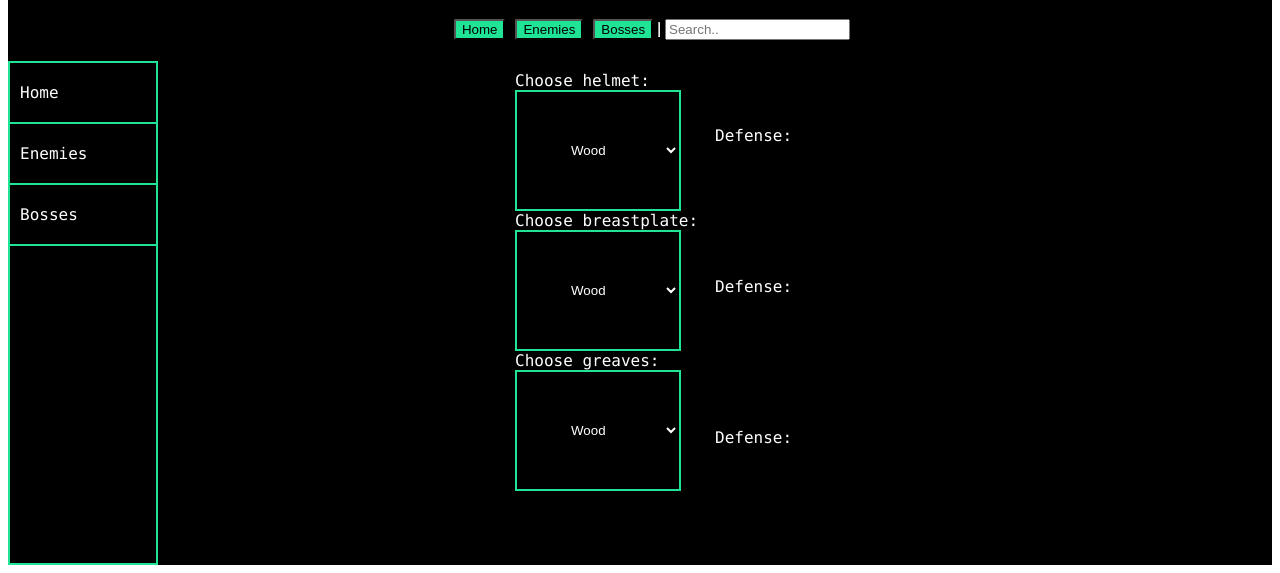
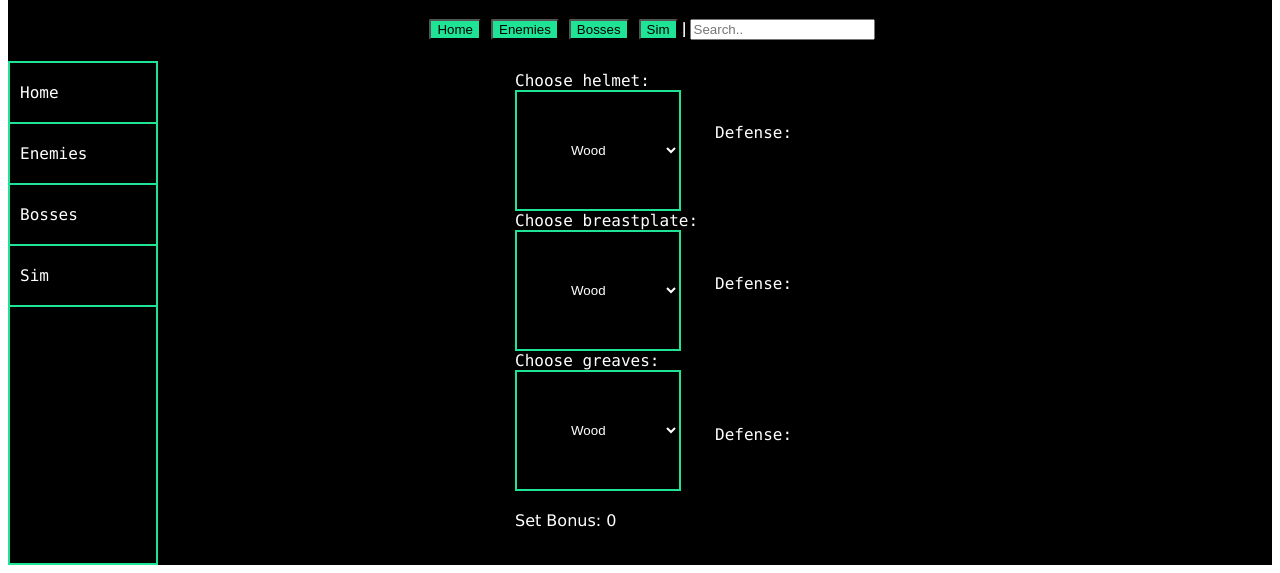
Before and after one commit to Cynder-04/CS-212-final-project, a plain HTML site: page sim/index.html in a window 1280 px wide. Shown: the part 310-883 px from the top of the page. Drawn offline with Linux system fonts and the light colour scheme; files whose address does not match are found by name.

Commit message:
Update index.html

```diff
--- a/sim/index.html
+++ b/sim/index.html
@@ -21,7 +21,7 @@
                 <li><a href="https://cb3474.blob.core.windows.net/$web/cs-212-final-project-testing/CS-212-final-project-main/main-page/index.html"><button class="navbutton">Home</button></a></li>
                 <li><a href="https://cb3474.blob.core.windows.net/$web/cs-212-final-project-testing/CS-212-final-project-main/enemies/nav/index.html"><button class="navbutton">Enemies</button></a></li>
                 <li><a href="https://cb3474.blob.core.windows.net/$web/cs-212-final-project-testing/CS-212-final-project-main/bosses/nav/index.html"><button class="navbutton">Bosses</button></a></li>
-
+                <li><a href="https://cb3474.blob.core.windows.net/$web/cs-212-final-project-testing/CS-212-final-project-main/sim/index.html"><button class="navbutton">Sim</button></a></li>
                  <hr>
                  <li><input type="text" placeholder="Search.."></li>
                </ul>
@@ -34,30 +34,34 @@
             <a href="https://cb3474.blob.core.windows.net/$web/cs-212-final-project-testing/CS-212-final-project-main/main-page/index.html">Home</a>
             <a href="https://cb3474.blob.core.windows.net/$web/cs-212-final-project-testing/CS-212-final-project-main/enemies/nav/index.html">Enemies</a>
             <a href="https://cb3474.blob.core.windows.net/$web/cs-212-final-project-testing/CS-212-final-project-main/bosses/nav/index.html">Bosses</a>
+            <a href="https://cb3474.blob.core.windows.net/$web/cs-212-final-project-testing/CS-212-final-project-main/sim/index.html">Sim</a>
         </nav>
     </div>
 
 <div class="body">
       <body>
         <div class="dropdowns">
+
+        <div class="dropdown">
         <label for="helmet">Choose helmet:</label>
-
         <select name="helmet" id="helmet">
           <option value="wood">Wood</option>
           <option value="cactus">Cactus</option>
           <option value="iron">Iron</option>
         </select>
+        </div>
 
+        <div class="dropdown">
         <label for="chestplate">Choose breastplate:</label>
-
         <select name="chestplate" id="chestplate">
           <option value="wood">Wood</option>
           <option value="cactus">Cactus</option>
           <option value="iron">Iron</option>
         </select>
+        </div>
 
+        <div class="dropdown">
         <label for="greaves">Choose greaves:</label>
-
         <select name="greaves" id="greaves">
           <option value="wood">Wood</option>
           <option value="cactus">Cactus</option>
@@ -65,13 +69,23 @@
         </select>
         </div>
 
+        </div>
+
          <div class="stats">
+            <div class="stat">
             <p id="helmetStats">Defense: </p>
+            </div>
+
+            <div class="stat">
             <p id="chestplateStats">Defense: </p>
+            </div>
+
+            <div class="stat">
             <p id="greavesStats">Defense: </p>
             </div>
+         </div>
 
-         <p id="setBonus"> </p>
+         <p id="setBonus">Set Bonus: 0</p>
 
 
          <script type="module" src="script.js"></script>
```
Lines whose indentation alone changed are shown as unchanged.
